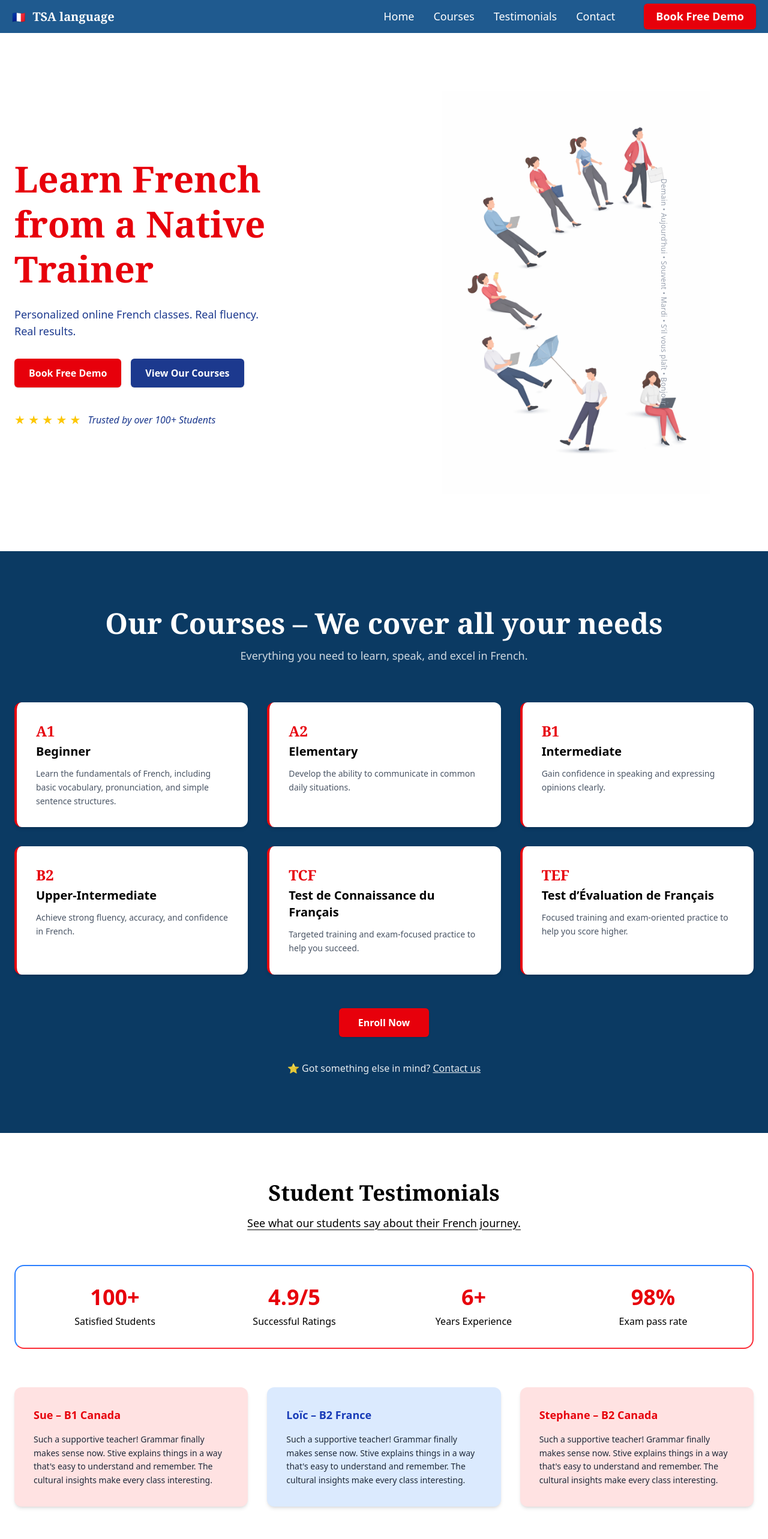
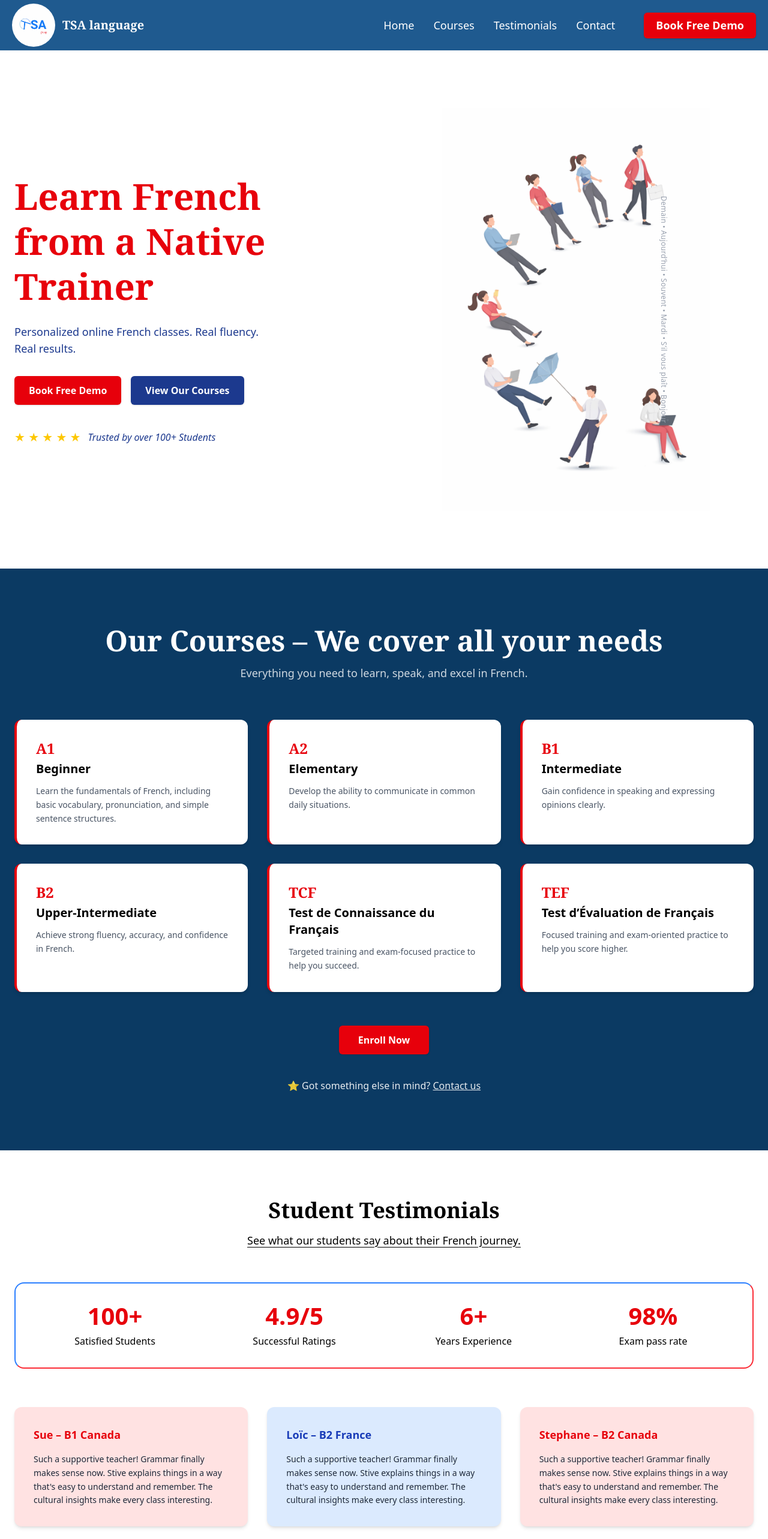
Before and after one commit to Stive627/tsa-language, a React (Vite) app: page / in a window 1280 px wide. Shown: the top 2566 px of the page at 60% size. Built offline with nearby package versions, Linux system fonts and the light colour scheme.

Commit message:
03-01-2026

```diff
--- a/index.html
+++ b/index.html
@@ -2,7 +2,7 @@
 <html lang="en">
   <head>
     <meta charset="UTF-8" />
-    <link rel="icon" type="image/svg+xml" href="/logo.png" />
+    <link rel="icon" type="image/svg+xml" href="/tsa.png" />
     <meta name="viewport" content="width=device-width, initial-scale=1.0" />
     <title>tsa-language</title>
   </head>
--- a/src/components/Course/Courses.jsx
+++ b/src/components/Course/Courses.jsx
@@ -37,7 +37,7 @@ const Courses = () => {
         {/* Courses grid */}
         <div className="grid grid-cols-1 md:grid-cols-3 gap-8 mb-14">
           {/* A1 */}
-          <div className="bg-white text-black rounded-xl shadow-md p-8 border-l-4 border-red-600">
+          <div className="bg-white hover:bg-red-600 text-black rounded-xl shadow-md p-8 border-l-4 border-red-600">
             <h3 className="text-red-600 text-2xl font-serif font-bold mb-1">
               A1
             </h3>
--- a/src/components/HomePage/NavBar.jsx
+++ b/src/components/HomePage/NavBar.jsx
@@ -8,7 +8,7 @@ const Navbar = () => {
     <div className="bg-[#1f5a8f]  text-[18px]  py-1.5 flex flex-row items-center justify-between w-full px-5 ">
           {/* Logo */}
           <div className="flex items-center gap-3 text-white font-serif text-xl font-semibold">
-            <span className="text-lg">🇫🇷</span>
+            <span className="text-lg"><img src="tsa.png" className=" rounded-full w-18 h-18"/></span>
             <span>TSA language</span>
           </div>
 
--- /dev/null
+++ b/src/components/Testimonial/Achievement.jsx
@@ -0,0 +1,18 @@
+import React, { useEffect, useState } from 'react'
+
+function Achievement({number, symbol, duration = 50, }) {
+    const [dynamicNumber, setDynamicNumber] = useState(0)
+    useEffect(()=>{
+        if(dynamicNumber < number){
+            const timer = setTimeout(() => {
+                            setDynamicNumber(dynamicNumber + 1)
+                        }, duration);
+            return ()=> clearTimeout(timer)
+        }
+    }, [dynamicNumber])
+  return (
+        <h2 className=' text-center text-[30px] lg:text-[40px] font-bold'>{number === 49 ? dynamicNumber/10 :dynamicNumber}{symbol} </h2>
+  )
+}
+
+export default Achievement
--- a/src/components/Testimonial/Testimonials.jsx
+++ b/src/components/Testimonial/Testimonials.jsx
@@ -1,4 +1,5 @@
 import React from "react";
+import Achievement from "./Achievement";
 
 const Testimonials = () => {
   return (
@@ -20,22 +21,22 @@ const Testimonials = () => {
           border-r-red-500 border-b-red-500">
           <div className="grid grid-cols-1 sm:grid-cols-2 md:grid-cols-4 gap-8 text-center">
             <div>
-              <h3 className="text-4xl font-bold text-red-600">100+</h3>
+              <h3 className="text-4xl font-bold text-red-600"><Achievement number={100} symbol={"+"}/></h3>
               <p className="mt-2 font-medium">Satisfied Students</p>
             </div>
 
             <div>
-              <h3 className="text-4xl font-bold text-red-600">4.9/5</h3>
+              <h3 className="text-4xl font-bold text-red-600"><Achievement number={49} symbol={"/5"}/></h3>
               <p className="mt-2 font-medium">Successful Ratings</p>
             </div>
 
             <div>
-              <h3 className="text-4xl font-bold text-red-600">6+</h3>
+              <h3 className="text-4xl font-bold text-red-600"><Achievement number={6} duration={1000} symbol={"+"}/></h3>
               <p className="mt-2 font-medium">Years Experience</p>
             </div>
 
             <div>
-              <h3 className="text-4xl font-bold text-red-600">98%</h3>
+              <h3 className="text-4xl font-bold text-red-600"><Achievement number={98} symbol={"%"}/></h3>
               <p className="mt-2 font-medium">Exam pass rate</p>
             </div>
           </div>
```
Also changed, not shown: public/tsa.png (added), public/tsas.png (added).
